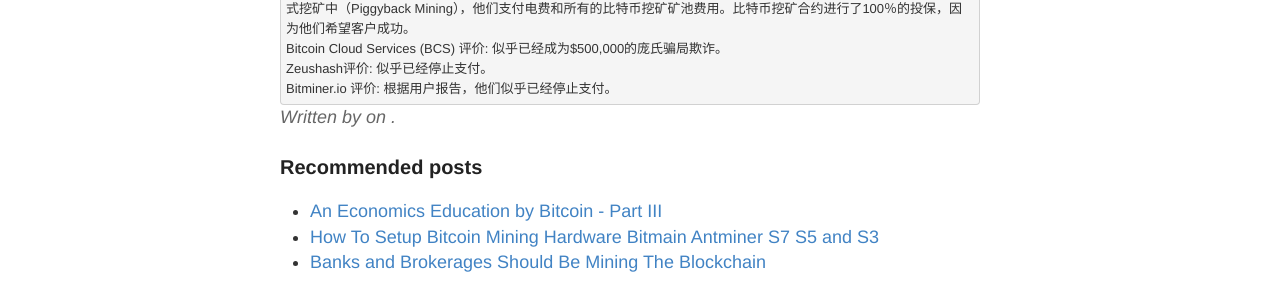
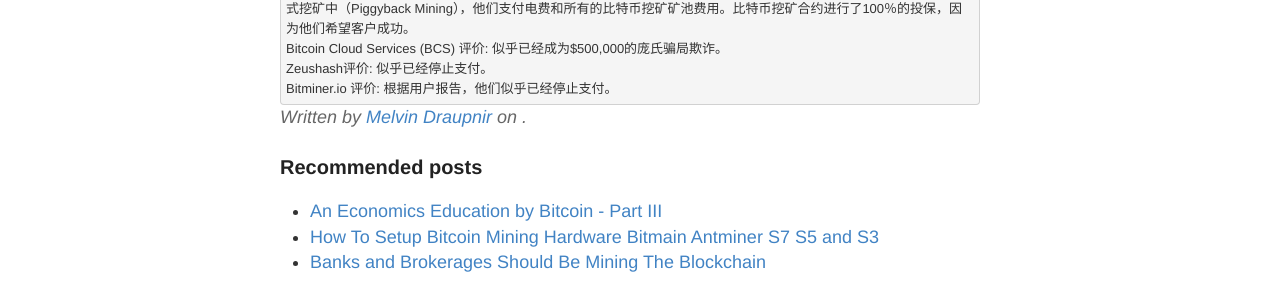
Before and after one commit to vesk4000/bm, a Jekyll site: the page built from translations/cloud/zh-cloud.md, in a window 1280 px wide and 900 px high, scrolled down 3392 px. Shown: the part 153-453 px from the top of the window. Built offline with Jekyll 4.4.1, drawn with Linux system fonts in a browser that asks for light colours; nearby versions of some CDN libraries; comment, search, counter and statistics services are not loaded.

Commit message:
Update zh-cloud.md

```diff
--- a/translations/cloud/zh-cloud.md
+++ b/translations/cloud/zh-cloud.md
@@ -2,6 +2,8 @@
 layout: post
 title: 最佳比特币云挖矿合约评价与比较
 description: 最佳比特币云挖矿合约评价与比较
+author: Melvin Draupnir
+author-url: /melvin-draupnir/
 published: true
 ---
 
```
